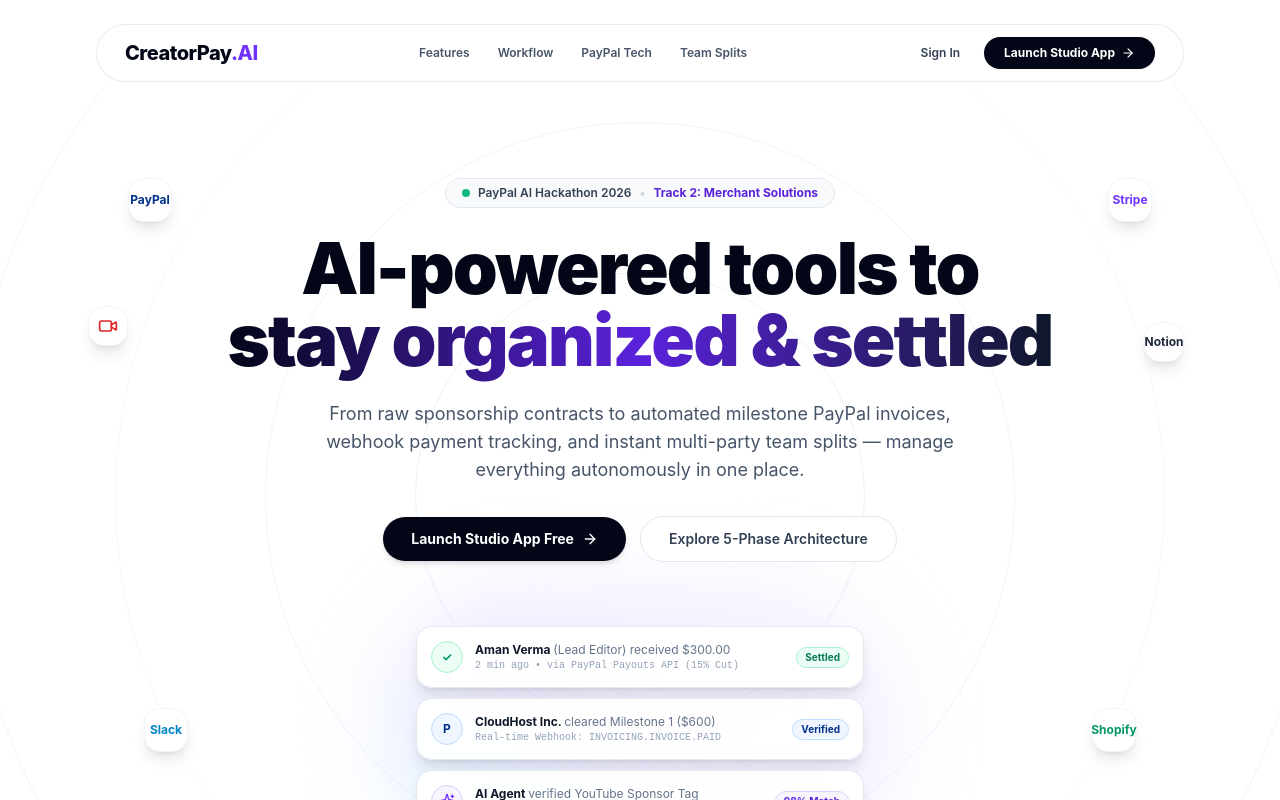
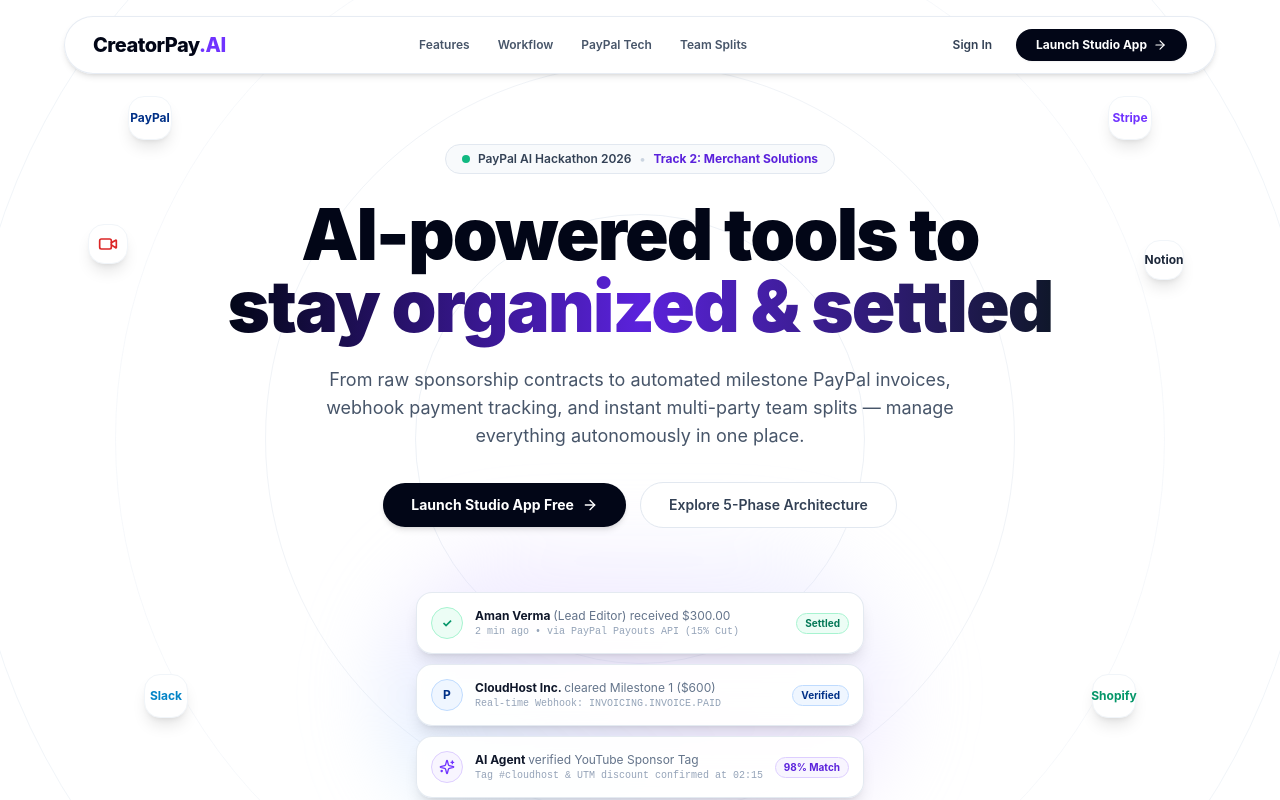
Before and after one commit to ius-sharma/CreatorPay-AI, a Next.js app: page / in a window 1280 px wide. Shown: the top 800 px of the page. Built offline with nearby package versions, Linux system fonts and the light colour scheme.

Commit message:
fix: pin floating pill navbar with fixed positioning on scroll

```diff
--- a/src/app/page.tsx
+++ b/src/app/page.tsx
@@ -26,9 +26,9 @@
   return (
     <div className="min-h-screen bg-[#ffffff] text-slate-900 font-sans selection:bg-brand-100 selection:text-brand-900 overflow-x-hidden relative">
 
-      {/* 1. TOP FLOATING PILL NAVBAR */}
-      <div className="pt-6 px-4 sm:px-6 lg:px-8 max-w-6xl mx-auto sticky top-0 z-50">
-        <header className="rounded-full bg-white/85 backdrop-blur-md border border-slate-200/80 shadow-xs px-5 sm:px-7 py-3 flex items-center justify-between transition-all">
+      {/* 1. TOP FLOATING PILL NAVBAR (FIXED ON SCROLL) */}
+      <div className="fixed top-0 left-0 right-0 z-50 pt-4 px-4 sm:px-6 lg:px-8 pointer-events-none">
+        <header className="max-w-6xl mx-auto rounded-full bg-white/90 backdrop-blur-md border border-slate-200/80 shadow-md px-5 sm:px-7 py-3 flex items-center justify-between transition-all pointer-events-auto">
           {/* Logo */}
           <Link href="/" className="flex items-center">
             <span className="font-extrabold text-xl tracking-tight text-slate-950">
@@ -64,7 +64,7 @@
       </div>
 
       {/* 2. HERO SECTION WITH CONCENTRIC ORBIT RINGS */}
-      <section className="relative pt-16 sm:pt-24 pb-20 px-4 sm:px-6 lg:px-8 max-w-7xl mx-auto text-center overflow-hidden">
+      <section className="relative pt-28 sm:pt-36 pb-20 px-4 sm:px-6 lg:px-8 max-w-7xl mx-auto text-center overflow-hidden">
 
         {/* Background Concentric Orbital Rings */}
         <div className="absolute inset-0 pointer-events-none flex items-center justify-center">
```
